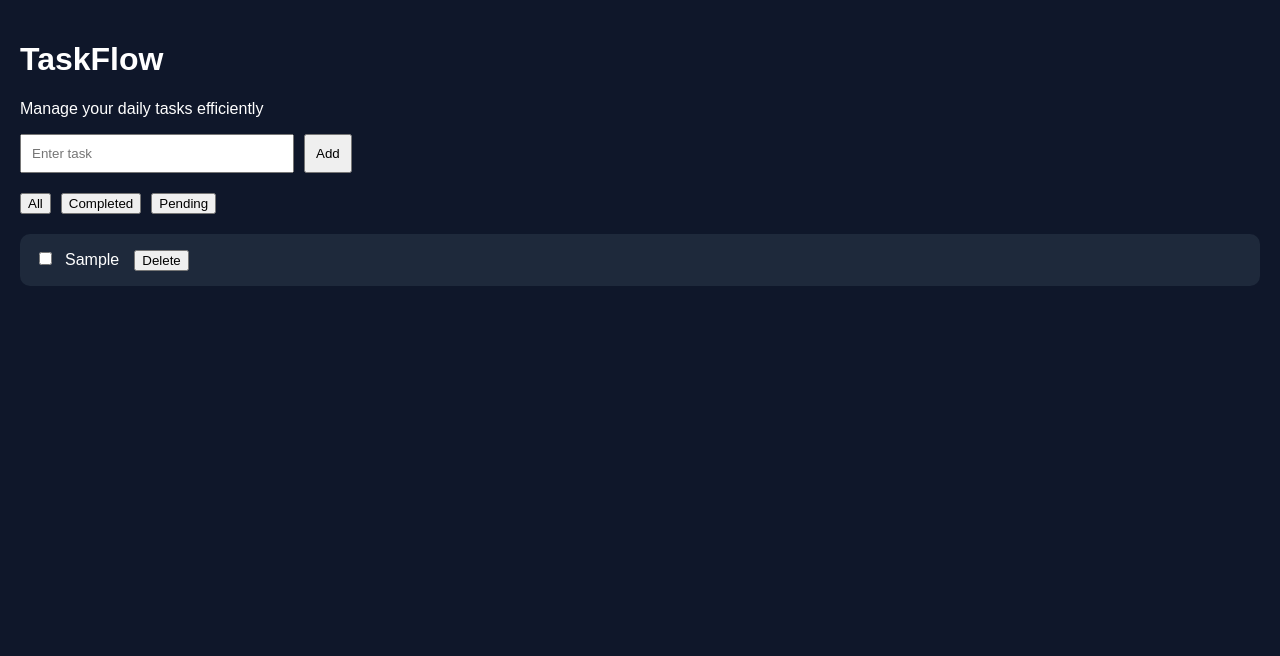
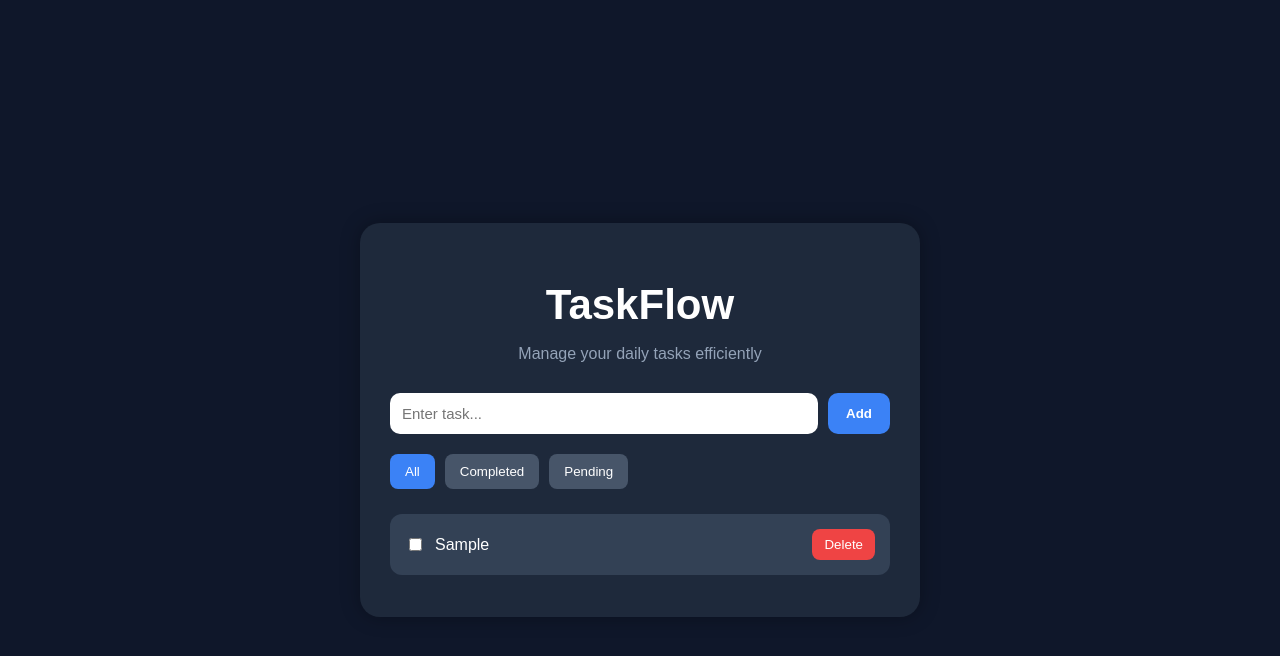
Before and after one commit to Meghana-Merla/TaskFlow, a React app in the folder frontend/: page / in a window 1280 px wide. Both pictures are taken after typing "Sample" into the empty fields and a click on the button "Add". Shown: the top 656 px of the page. Built offline with nearby package versions, Linux system fonts and the light colour scheme; the HTML template or start-up script is replaced by a standard one.

Commit message:
Added localStorage persistence

```diff
--- a/frontend/src/App.jsx
+++ b/frontend/src/App.jsx
@@ -1,9 +1,18 @@
-import { useState } from "react"
+import { useState, useEffect } from "react"
 
 function App() {
 
   const [task, setTask] = useState("")
-  const [tasks, setTasks] = useState([])
+  const [tasks, setTasks] = useState(() => {
+
+    const savedTasks =
+      localStorage.getItem("tasks")
+
+    return savedTasks
+      ? JSON.parse(savedTasks)
+      : []
+
+  })
   const [filter, setFilter] = useState("all")
 
   const addTask = () => {
@@ -60,32 +69,102 @@ function App() {
 
     return true
   })
+  const filterButtonStyle = (type) => ({
+    padding: "10px 15px",
+    border: "none",
+    borderRadius: "8px",
+    cursor: "pointer",
+    backgroundColor:
+      filter === type ? "#3b82f6" : "#475569",
+    color: "white"
+  })
+
+  useEffect(() => {
+
+    localStorage.setItem(
+      "tasks",
+      JSON.stringify(tasks)
+    )
+
+  }, [tasks])
+
+
 
   return (
-    <div style={{ padding: "20px" }}>
+    <div
+      style={{
+        minHeight: "100vh",
+        backgroundColor: "#0f172a",
+        display: "flex",
+        justifyContent: "center",
+        alignItems: "center",
+        padding: "20px"
+      }}
+    >
+      <div
+        style={{
+          width: "100%",
+          maxWidth: "500px",
+          backgroundColor: "#1e293b",
+          padding: "30px",
+          borderRadius: "20px",
+          boxShadow: "0 0 20px rgba(0,0,0,0.3)"
+        }}
+      >
 
-      <h1>TaskFlow</h1>
+        <h1
+          style={{
+            textAlign: "center",
+            fontSize: "42px",
+            marginBottom: "10px"
+          }}
+        >
+          TaskFlow
+        </h1>
 
-      <p>Manage your daily tasks efficiently</p>
+        <p
+          style={{
+            textAlign: "center",
+            color: "#94a3b8",
+            marginBottom: "30px"
+          }}
+        >
+          Manage your daily tasks efficiently
+        </p>
 
-      <div style={{ marginBottom: "20px" }}>
+        <div
+          style={{
+            display: "flex",
+            gap: "10px",
+            marginBottom: "20px"
+          }}
+        >
 
           <input
             type="text"
-          placeholder="Enter task"
+            placeholder="Enter task..."
             value={task}
             onChange={(e) => setTask(e.target.value)}
             style={{
-            padding: "10px",
-            width: "250px",
-            marginRight: "10px"
+              flex: 1,
+              padding: "12px",
+              border: "none",
+              borderRadius: "10px",
+              outline: "none",
+              fontSize: "15px"
             }}
           />
 
           <button
             onClick={addTask}
             style={{
-            padding: "10px"
+              padding: "12px 18px",
+              border: "none",
+              borderRadius: "10px",
+              backgroundColor: "#3b82f6",
+              color: "white",
+              cursor: "pointer",
+              fontWeight: "bold"
             }}
           >
             Add
@@ -93,22 +172,31 @@ function App() {
 
         </div>
 
-      <div style={{ marginBottom: "20px" }}>
+        <div
+          style={{
+            display: "flex",
+            gap: "10px",
+            marginBottom: "25px"
+          }}
+        >
 
-        <button onClick={() => setFilter("all")}>
+          <button
+            onClick={() => setFilter("all")}
+            style={filterButtonStyle("all")}
+          >
             All
           </button>
 
           <button
             onClick={() => setFilter("completed")}
-          style={{ marginLeft: "10px" }}
+            style={filterButtonStyle("completed")}
           >
             Completed
           </button>
 
           <button
             onClick={() => setFilter("pending")}
-          style={{ marginLeft: "10px" }}
+            style={filterButtonStyle("pending")}
           >
             Pending
           </button>
@@ -120,13 +208,22 @@ function App() {
             <div
               key={item.id}
               style={{
-              background: "#1e293b",
+                backgroundColor: "#334155",
                 padding: "15px",
-              marginBottom: "10px",
-              borderRadius: "10px"
+                borderRadius: "12px",
+                marginBottom: "12px",
+                display: "flex",
+                justifyContent: "space-between",
+                alignItems: "center"
               }}
             >
-            <div>
+
+              <div
+                style={{
+                  display: "flex",
+                  alignItems: "center"
+                }}
+              >
 
                 <input
                   type="checkbox"
@@ -139,25 +236,37 @@ function App() {
                     marginLeft: "10px",
                     textDecoration: item.completed
                       ? "line-through"
-                    : "none"
+                      : "none",
+                    color: item.completed
+                      ? "#94a3b8"
+                      : "white"
                   }}
                 >
                   {item.title}
                 </span>
+
+              </div>
+
               <button
                 onClick={() => deleteTask(item.id)}
                 style={{
-                  marginLeft: "15px"
+                  backgroundColor: "#ef4444",
+                  border: "none",
+                  padding: "8px 12px",
+                  borderRadius: "8px",
+                  color: "white",
+                  cursor: "pointer"
                 }}
               >
                 Delete
               </button>
-            </div>
+
             </div>
           ))
         }
 
       </div>
+    </div>
   )
 }
 
```
Lines whose indentation alone changed are shown as unchanged.
